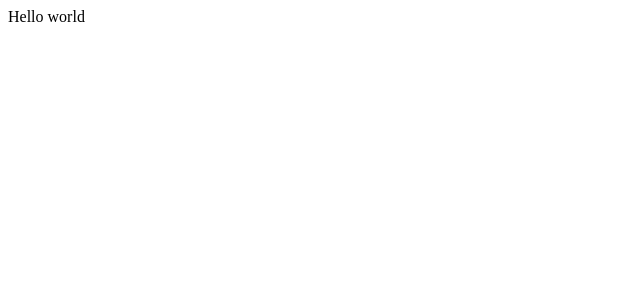
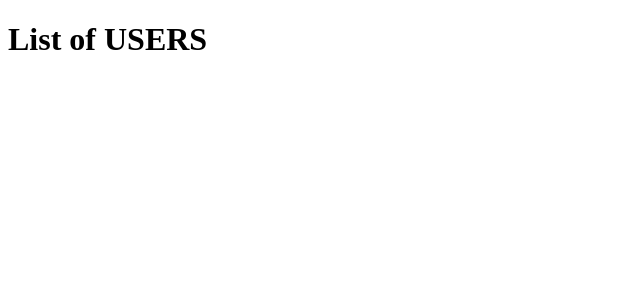
Before and after one commit to branGitfox/MERN-CRUD, a React (Vite) app in the folder client/: page / in a window 1280 px wide. Shown: the top 300 px of the page, without its empty margins (0-640 px from the left). Built offline with nearby package versions, Linux system fonts and the light colour scheme.

Commit message:
router added

```diff
--- a/client/src/App.jsx
+++ b/client/src/App.jsx
@@ -1,12 +1,20 @@
 import { useState } from 'react'
-
-
+import { BrowserRouter, Routes, Route } from 'react-router-dom'
+import UserList from './components/UserList'
+import NotFound from './components/NotFound'
+import CreateUser from './components/CreateUser'
 function App() {
   const [count, setCount] = useState(0)
 
   return (
     <>
-      Hello world
+      <BrowserRouter>
+          <Routes>
+              <Route path='/' element={<UserList/>}/>
+              <Route path='/createUser' element={<CreateUser/>}/>
+              <Route path='*' element={<NotFound/>}/>
+          </Routes>
+      </BrowserRouter>
     </>
   )
 }
--- /dev/null
+++ b/client/src/components/CreateUser.jsx
@@ -0,0 +1,11 @@
+import React from 'react';
+
+const CreateUser = () => {
+    return (
+        <div>
+            Create user
+        </div>
+    );
+}
+
+export default CreateUser;
--- /dev/null
+++ b/client/src/components/NotFound.jsx
@@ -0,0 +1,11 @@
+import React from 'react';
+
+const NotFound = () => {
+    return (
+        <div>
+            <p>Wouuups ! something goes wrong</p>
+        </div>
+    );
+}
+
+export default NotFound;
--- /dev/null
+++ b/client/src/components/UserList.jsx
@@ -0,0 +1,11 @@
+import React from 'react';
+
+const UserList = () => {
+    return (
+        <div>
+            <h1>List of USERS</h1>
+        </div>
+    );
+}
+
+export default UserList;
```
